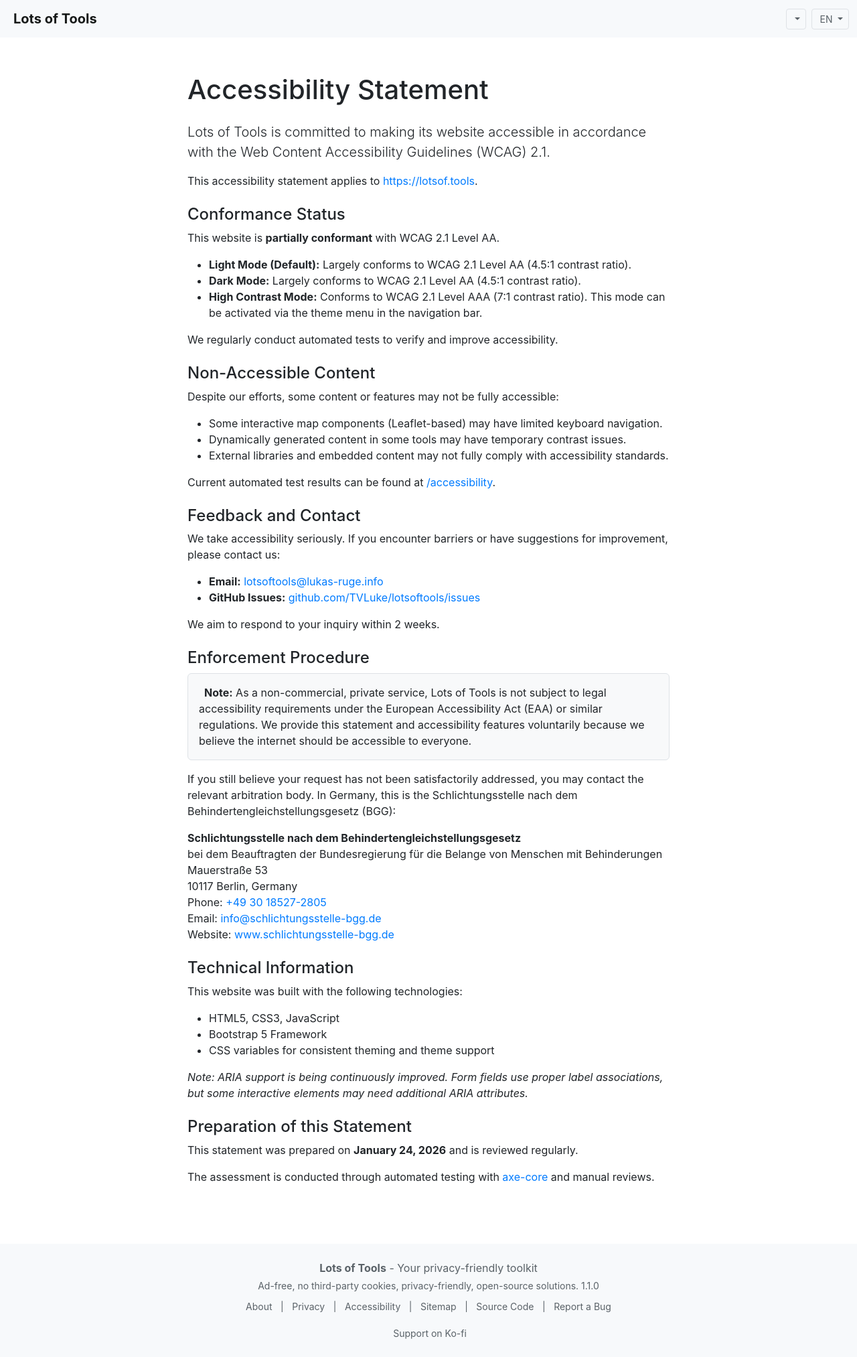
After one commit to TVLuke/lotsoftools, a Flask app: page /barrierefreiheit in a window 1280 px wide. The commit adds this page. Shown: the whole page at 67% size. Run offline with Flask 3, Linux system fonts and the light colour scheme; parts of the project's set-up code (start-up, migrations or seed data) failed here and were passed over; some libraries are stand-ins or nearby versions.

Commit message:
Add high-contrast (AAA) mode, accessibility statement page, theme dropdown

```diff
--- a/app/routes/main.py
+++ b/app/routes/main.py
@@ -172,3 +172,9 @@
     """Serve the accessibility test report."""
     report_dir = os.path.join(os.path.dirname(os.path.dirname(__file__)), 'static', 'accessibility-report')
     return send_from_directory(report_dir, filename)
+
+@main_bp.route('/accessibility-statement')
+@main_bp.route('/barrierefreiheit')
+def accessibility_statement():
+    """Accessibility statement page."""
+    return render_template('accessibility_statement.html')
--- /dev/null
+++ b/app/templates/accessibility_statement.html
@@ -0,0 +1,148 @@
+{% extends "base.html" %}
+
+{% block title %}{% if current_lang == 'de' %}Erklärung zur Barrierefreiheit{% else %}Accessibility Statement{% endif %} - Lots of Tools{% endblock %}
+
+{% block content %}
+<div class="container py-4">
+    <div class="row justify-content-center">
+        <div class="col-lg-8">
+            {% if current_lang == 'de' %}
+            <h1 class="mb-4">Erklärung zur Barrierefreiheit</h1>
+
+            <p class="lead">Lots of Tools ist bestrebt, seine Website im Einklang mit den Web Content Accessibility Guidelines (WCAG) 2.1 barrierefrei zugänglich zu machen.</p>
+
+            <p>Diese Erklärung zur Barrierefreiheit gilt für <a href="https://lotsof.tools">https://lotsof.tools</a>.</p>
+
+            <h2 class="h4 mt-4">Stand der Konformität</h2>
+            <p>Diese Website ist <strong>teilweise konform</strong> mit WCAG 2.1 Level AA.</p>
+
+            <ul>
+                <li><strong>Light Mode (Standard):</strong> Entspricht weitgehend WCAG 2.1 Level AA (Kontrastverhältnis 4,5:1).</li>
+                <li><strong>Dark Mode:</strong> Entspricht weitgehend WCAG 2.1 Level AA (Kontrastverhältnis 4,5:1).</li>
+                <li><strong>Hochkontrast-Modus:</strong> Entspricht WCAG 2.1 Level AAA (Kontrastverhältnis 7:1). Dieser Modus kann über das Theme-Menü in der Navigationsleiste aktiviert werden.</li>
+            </ul>
+
+            <p>Wir führen regelmäßig automatisierte Tests durch, um die Barrierefreiheit zu überprüfen und zu verbessern.</p>
+
+            <h2 class="h4 mt-4">Nicht barrierefreie Inhalte</h2>
+            <p>Trotz unserer Bemühungen können einige Inhalte oder Funktionen möglicherweise nicht vollständig barrierefrei sein:</p>
+            <ul>
+                <li>Einige interaktive Kartenkomponenten (Leaflet-basiert) haben möglicherweise eingeschränkte Tastaturnavigation.</li>
+                <li>Dynamisch generierte Inhalte in einigen Tools können temporäre Kontrastprobleme aufweisen.</li>
+                <li>Externe Bibliotheken und eingebettete Inhalte entsprechen möglicherweise nicht vollständig den Barrierefreiheitsstandards.</li>
+            </ul>
+
+            <p>Die aktuellen automatisierten Testergebnisse finden Sie unter <a href="/accessibility">/accessibility</a>.</p>
+
+            <h2 class="h4 mt-4">Feedback und Kontaktmöglichkeiten</h2>
+            <p>Wir nehmen Barrierefreiheit ernst. Wenn Sie auf Barrieren stoßen oder Verbesserungsvorschläge haben, kontaktieren Sie uns bitte:</p>
+
+            <ul>
+                <li><strong>E-Mail:</strong> <a href="mailto:lotsoftools@lukas-ruge.info">lotsoftools@lukas-ruge.info</a></li>
+                <li><strong>GitHub Issues:</strong> <a href="https://github.com/TVLuke/lotsoftools/issues" target="_blank" rel="noopener noreferrer">github.com/TVLuke/lotsoftools/issues</a></li>
+            </ul>
+
+            <p>Wir bemühen uns, innerhalb von 2 Wochen auf Ihre Anfrage zu antworten.</p>
+
+            <h2 class="h4 mt-4">Durchsetzungsverfahren</h2>
+            <div class="alert alert-info">
+                <i class="fas fa-info-circle me-2"></i>
+                <strong>Hinweis:</strong> Als nicht-kommerzieller, privater Dienst unterliegt Lots of Tools nicht den gesetzlichen Verpflichtungen zur Barrierefreiheit nach dem Barrierefreiheitsstärkungsgesetz (BFSG) oder der BITV 2.0. Wir stellen diese Erklärung und die Barrierefreiheitsfunktionen freiwillig bereit, weil wir der Überzeugung sind, dass das Internet für alle zugänglich sein sollte.
+            </div>
+            <p>Sollten Sie dennoch der Meinung sein, dass Ihre Anfrage nicht zufriedenstellend bearbeitet wurde, können Sie sich an die zuständige Schlichtungsstelle wenden. In Deutschland ist dies die Schlichtungsstelle nach dem Behindertengleichstellungsgesetz (BGG):</p>
+
+            <address>
+                <strong>Schlichtungsstelle nach dem Behindertengleichstellungsgesetz</strong><br>
+                bei dem Beauftragten der Bundesregierung für die Belange von Menschen mit Behinderungen<br>
+                Mauerstraße 53<br>
+                10117 Berlin<br>
+                Telefon: <a href="tel:+4930185272805">030 18527-2805</a><br>
+                E-Mail: <a href="mailto:info@schlichtungsstelle-bgg.de">info@schlichtungsstelle-bgg.de</a><br>
+                Website: <a href="https://www.schlichtungsstelle-bgg.de" target="_blank" rel="noopener noreferrer">www.schlichtungsstelle-bgg.de</a>
+            </address>
+
+            <h2 class="h4 mt-4">Technische Informationen</h2>
+            <p>Diese Website wurde mit folgenden Technologien erstellt:</p>
+            <ul>
+                <li>HTML5, CSS3, JavaScript</li>
+                <li>Bootstrap 5 Framework</li>
+                <li>CSS-Variablen für konsistente Farbgebung und Theme-Unterstützung</li>
+            </ul>
+            <p class="mt-2"><em>Hinweis: Die ARIA-Unterstützung wird kontinuierlich verbessert. Formularfelder verwenden korrekte Label-Zuordnungen, aber einige interaktive Elemente könnten zusätzliche ARIA-Attribute benötigen.</em></p>
+
+            <h2 class="h4 mt-4">Erstellung dieser Erklärung</h2>
+            <p>Diese Erklärung wurde am <strong>24. Januar 2026</strong> erstellt und wird regelmäßig überprüft.</p>
+            <p>Die Bewertung erfolgt durch automatisierte Tests mit <a href="https://www.deque.com/axe/" target="_blank" rel="noopener noreferrer">axe-core</a> und manuelle Überprüfungen.</p>
+
+            {% else %}
+            <h1 class="mb-4">Accessibility Statement</h1>
+
+            <p class="lead">Lots of Tools is committed to making its website accessible in accordance with the Web Content Accessibility Guidelines (WCAG) 2.1.</p>
+
+            <p>This accessibility statement applies to <a href="https://lotsof.tools">https://lotsof.tools</a>.</p>
+
+            <h2 class="h4 mt-4">Conformance Status</h2>
+            <p>This website is <strong>partially conformant</strong> with WCAG 2.1 Level AA.</p>
+
+            <ul>
+                <li><strong>Light Mode (Default):</strong> Largely conforms to WCAG 2.1 Level AA (4.5:1 contrast ratio).</li>
+                <li><strong>Dark Mode:</strong> Largely conforms to WCAG 2.1 Level AA (4.5:1 contrast ratio).</li>
+                <li><strong>High Contrast Mode:</strong> Conforms to WCAG 2.1 Level AAA (7:1 contrast ratio). This mode can be activated via the theme menu in the navigation bar.</li>
+            </ul>
+
+            <p>We regularly conduct automated tests to verify and improve accessibility.</p>
+
+            <h2 class="h4 mt-4">Non-Accessible Content</h2>
+            <p>Despite our efforts, some content or features may not be fully accessible:</p>
+            <ul>
+                <li>Some interactive map components (Leaflet-based) may have limited keyboard navigation.</li>
+                <li>Dynamically generated content in some tools may have temporary contrast issues.</li>
+                <li>External libraries and embedded content may not fully comply with accessibility standards.</li>
+            </ul>
+
+            <p>Current automated test results can be found at <a href="/accessibility">/accessibility</a>.</p>
+
+            <h2 class="h4 mt-4">Feedback and Contact</h2>
+            <p>We take accessibility seriously. If you encounter barriers or have suggestions for improvement, please contact us:</p>
+
+            <ul>
+                <li><strong>Email:</strong> <a href="mailto:lotsoftools@lukas-ruge.info">lotsoftools@lukas-ruge.info</a></li>
+                <li><strong>GitHub Issues:</strong> <a href="https://github.com/TVLuke/lotsoftools/issues" target="_blank" rel="noopener noreferrer">github.com/TVLuke/lotsoftools/issues</a></li>
+            </ul>
+
+            <p>We aim to respond to your inquiry within 2 weeks.</p>
+
+            <h2 class="h4 mt-4">Enforcement Procedure</h2>
+            <div class="alert alert-info">
+                <i class="fas fa-info-circle me-2"></i>
+                <strong>Note:</strong> As a non-commercial, private service, Lots of Tools is not subject to legal accessibility requirements under the European Accessibility Act (EAA) or similar regulations. We provide this statement and accessibility features voluntarily because we believe the internet should be accessible to everyone.
+            </div>
+            <p>If you still believe your request has not been satisfactorily addressed, you may contact the relevant arbitration body. In Germany, this is the Schlichtungsstelle nach dem Behindertengleichstellungsgesetz (BGG):</p>
+
+            <address>
+                <strong>Schlichtungsstelle nach dem Behindertengleichstellungsgesetz</strong><br>
+                bei dem Beauftragten der Bundesregierung für die Belange von Menschen mit Behinderungen<br>
+                Mauerstraße 53<br>
+                10117 Berlin, Germany<br>
+                Phone: <a href="tel:+4930185272805">+49 30 18527-2805</a><br>
+                Email: <a href="mailto:info@schlichtungsstelle-bgg.de">info@schlichtungsstelle-bgg.de</a><br>
+                Website: <a href="https://www.schlichtungsstelle-bgg.de" target="_blank" rel="noopener noreferrer">www.schlichtungsstelle-bgg.de</a>
+            </address>
+
+            <h2 class="h4 mt-4">Technical Information</h2>
+            <p>This website was built with the following technologies:</p>
+            <ul>
+                <li>HTML5, CSS3, JavaScript</li>
+                <li>Bootstrap 5 Framework</li>
+                <li>CSS variables for consistent theming and theme support</li>
+            </ul>
+            <p class="mt-2"><em>Note: ARIA support is being continuously improved. Form fields use proper label associations, but some interactive elements may need additional ARIA attributes.</em></p>
+
+            <h2 class="h4 mt-4">Preparation of this Statement</h2>
+            <p>This statement was prepared on <strong>January 24, 2026</strong> and is reviewed regularly.</p>
+            <p>The assessment is conducted through automated testing with <a href="https://www.deque.com/axe/" target="_blank" rel="noopener noreferrer">axe-core</a> and manual reviews.</p>
+            {% endif %}
+        </div>
+    </div>
+</div>
+{% endblock %}
--- a/app/templates/base.html
+++ b/app/templates/base.html
@@ -71,9 +71,16 @@
                 </div>
                 {% endif %}
 
-                <button class="btn btn-outline-secondary btn-sm me-2" id="themeToggle" type="button" aria-label="Toggle dark mode">
-                    <i class="fas fa-moon" id="themeIcon"></i>
-                </button>
+                <div class="dropdown me-2">
+                    <button class="btn btn-outline-secondary btn-sm dropdown-toggle" type="button" id="themeToggle" data-bs-toggle="dropdown" aria-expanded="false" aria-label="Choose theme">
+                        <i class="fas fa-moon" id="themeIcon"></i>
+                    </button>
+                    <ul class="dropdown-menu dropdown-menu-end" aria-labelledby="themeToggle">
+                        <li><a class="dropdown-item theme-option" href="#" data-theme="light"><i class="fas fa-sun me-2"></i>Light</a></li>
+                        <li><a class="dropdown-item theme-option" href="#" data-theme="dark"><i class="fas fa-moon me-2"></i>Dark</a></li>
+                        <li><a class="dropdown-item theme-option" href="#" data-theme="high-contrast"><i class="fas fa-adjust me-2"></i>High Contrast (AAA)</a></li>
+                    </ul>
+                </div>
 
                 <div class="dropdown">
                     <button class="btn btn-outline-secondary btn-sm dropdown-toggle" type="button" id="langDropdown" data-bs-toggle="dropdown" aria-expanded="false">
@@ -100,6 +107,8 @@
             <a href="/about" class="text-muted small">{% if current_lang == 'de' %}Über diesen Dienst{% else %}About{% endif %}</a>
             <span class="text-muted small mx-2">|</span>
             <a href="/privacy" class="text-muted small">{% if current_lang == 'de' %}Datenschutz{% else %}Privacy{% endif %}</a>
+            <span class="text-muted small mx-2">|</span>
+            <a href="/accessibility-statement" class="text-muted small">{% if current_lang == 'de' %}Barrierefreiheit{% else %}Accessibility{% endif %}</a>
             <span class="text-muted small mx-2">|</span>
             <a href="/sitemap" class="text-muted small">{% if current_lang == 'de' %}Seitenübersicht{% else %}Sitemap{% endif %}</a>
             <span class="text-muted small mx-2">|</span>
@@ -133,8 +142,8 @@
     // Theme Management
     (function() {
         const THEME_COOKIE = 'lotsoftools_theme';
-        const themeToggle = document.getElementById('themeToggle');
         const themeIcon = document.getElementById('themeIcon');
+        const themeOptions = document.querySelectorAll('.theme-option');
         const html = document.documentElement;
 
         // Get theme from cookie
@@ -162,8 +171,18 @@
         function applyTheme(theme) {
             html.setAttribute('data-bs-theme', theme);
             if (themeIcon) {
-                themeIcon.className = theme === 'dark' ? 'fas fa-sun' : 'fas fa-moon';
+                if (theme === 'dark') {
+                    themeIcon.className = 'fas fa-moon';
+                } else if (theme === 'high-contrast') {
+                    themeIcon.className = 'fas fa-adjust';
+                } else {
+                    themeIcon.className = 'fas fa-sun';
+                }
             }
+            // Update active state in dropdown
+            themeOptions.forEach(function(opt) {
+                opt.classList.toggle('active', opt.dataset.theme === theme);
+            });
         }
 
         // Initialize theme
@@ -171,14 +190,6 @@
             const storedTheme = getStoredTheme();
             const theme = storedTheme || getSystemTheme();
             applyTheme(theme);
-        }
-
-        // Toggle theme
-        function toggleTheme() {
-            const currentTheme = html.getAttribute('data-bs-theme');
-            const newTheme = currentTheme === 'dark' ? 'light' : 'dark';
-            applyTheme(newTheme);
-            setStoredTheme(newTheme);
         }
 
         // Listen for system theme changes
@@ -191,10 +202,15 @@
             });
         }
 
-        // Attach click handler
-        if (themeToggle) {
-            themeToggle.addEventListener('click', toggleTheme);
-        }
+        // Attach click handlers to theme options
+        themeOptions.forEach(function(option) {
+            option.addEventListener('click', function(e) {
+                e.preventDefault();
+                const theme = this.dataset.theme;
+                applyTheme(theme);
+                setStoredTheme(theme);
+            });
+        });
 
         // Initialize on load
         initTheme();
```
Also changed, not shown: app/static/css/custom.css (+37 -0 lines), tests/e2e/accessibility.spec.js (+29 -0 lines).
